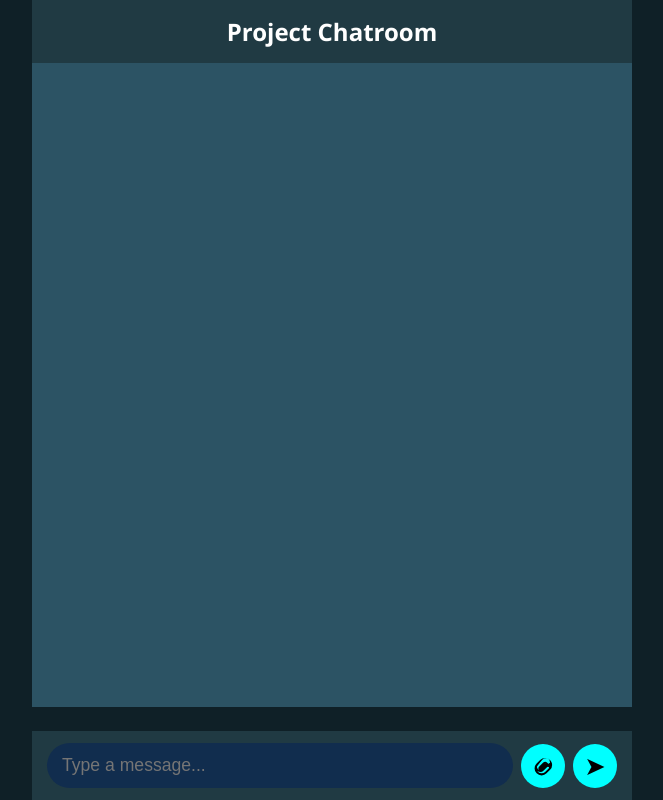
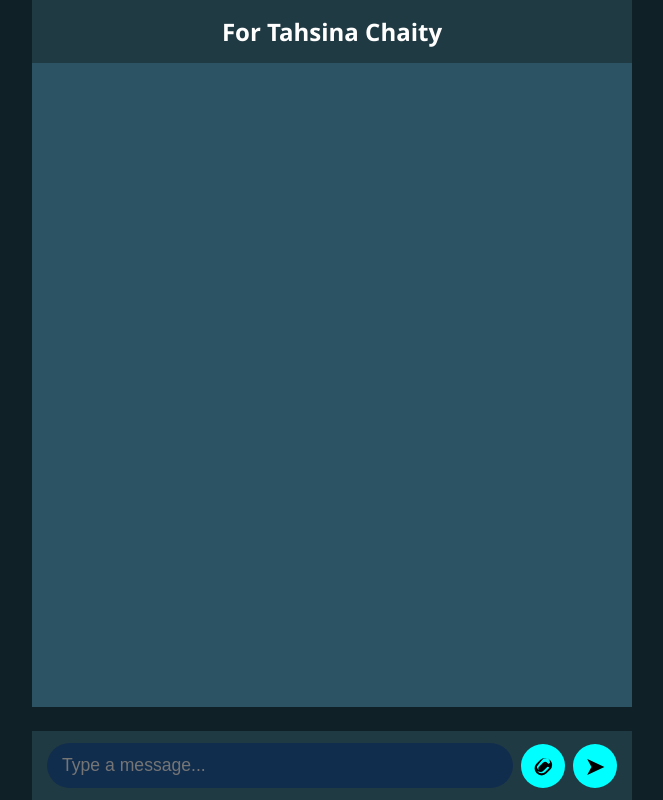
Before and after one commit to anonymous-11-11/project-calling, a website: page public/dashboard.html in a window 1280 px wide. Shown: the whole page, without its empty margins (308-971 px from the left). Drawn offline with nearby package versions, Linux system fonts and the light colour scheme; no server answers.

Commit message:
Update dashboard.html

```diff
--- a/public/dashboard.html
+++ b/public/dashboard.html
@@ -3,12 +3,12 @@
 <head>
   <meta charset="UTF-8" />
   <meta name="viewport" content="width=device-width, initial-scale=1" />
-  <title>Chatroom - Project</title>
+  <title>For Tahsina Chaity</title>
   <link rel="stylesheet" href="style.css" />
 </head>
 <body>
   <div id="chat-container">
-    <header>Project Chatroom</header>
+    <header>For Tahsina Chaity</header>
     <div id="chat-box"></div>
     <div id="typing-status"></div>
     <form id="chat-form">
```
